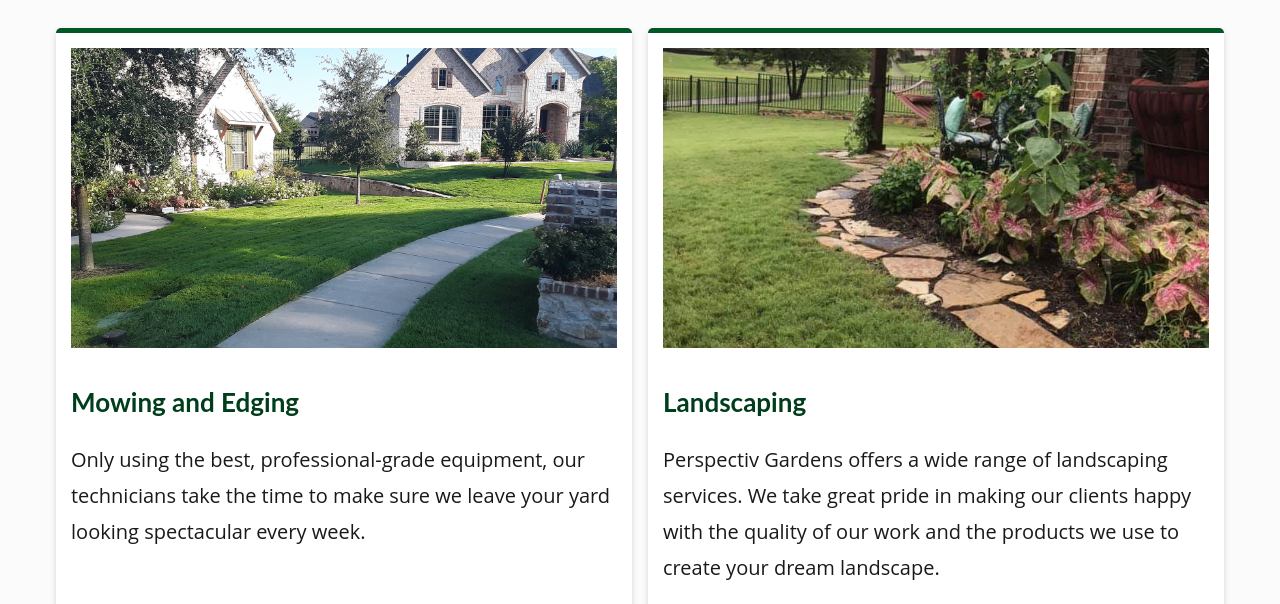
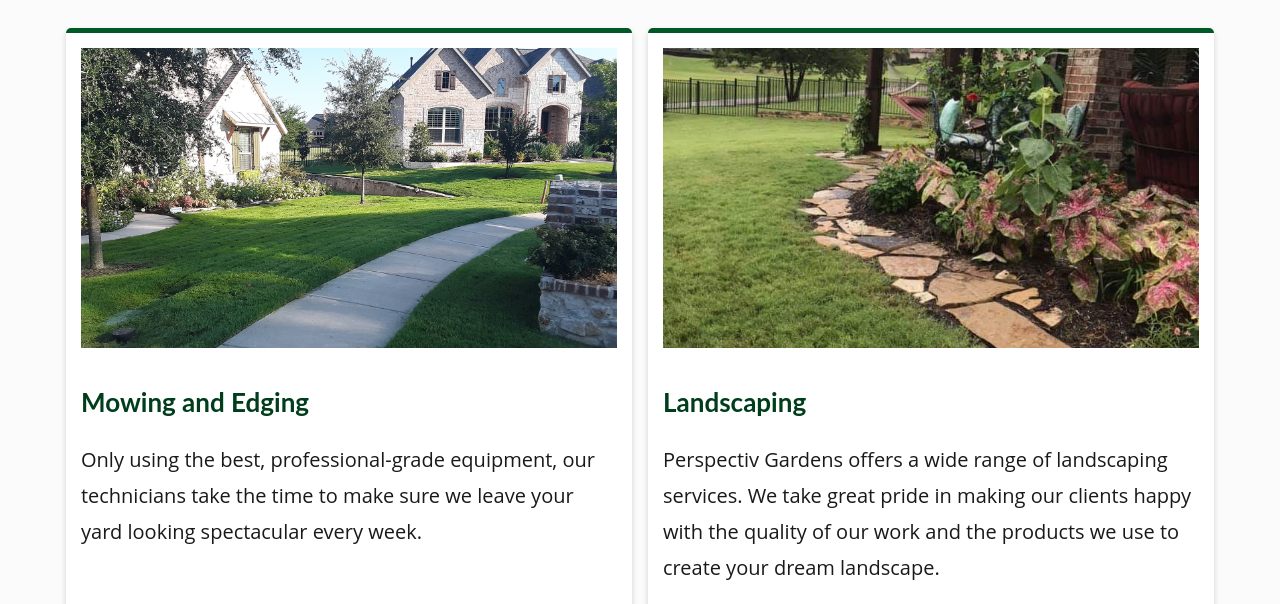
Before and after one commit to cbaucom/perspectivgardens.com, a Gatsby site: page /services in a window 1280 px wide. Shown: the part 196-800 px from the top of the page. Built offline with nearby package versions, Linux system fonts and the light colour scheme; Gatsby itself is replaced by a stand-in of ours.

Commit message:
Fixes for IE11

```diff
--- a/src/pages/services.js
+++ b/src/pages/services.js
@@ -18,15 +18,23 @@ const Title = styled.h1`
 `
 
 const ServicesContainer = styled.div`
+  display: flex;
+  align-items: center;
+  justify-content: space-between;
+  flex-wrap: wrap;
+
+  @supports (display: grid) {
     display: grid;
     justify-items: center;
     grid-template-columns: 1fr;
     grid-gap: 1rem;
     align-items: stretch;
-  width: 100%;
+    padding-bottom: 1rem;
+    margin: 0 10px;
 
     @media (min-width: ${props => props.theme.breakpoints.tablet}) {
       grid-template-columns: repeat(auto-fit, minmax(400px, 1fr));
+    }
   }
 `
 
```
Lines whose indentation alone changed are shown as unchanged.
